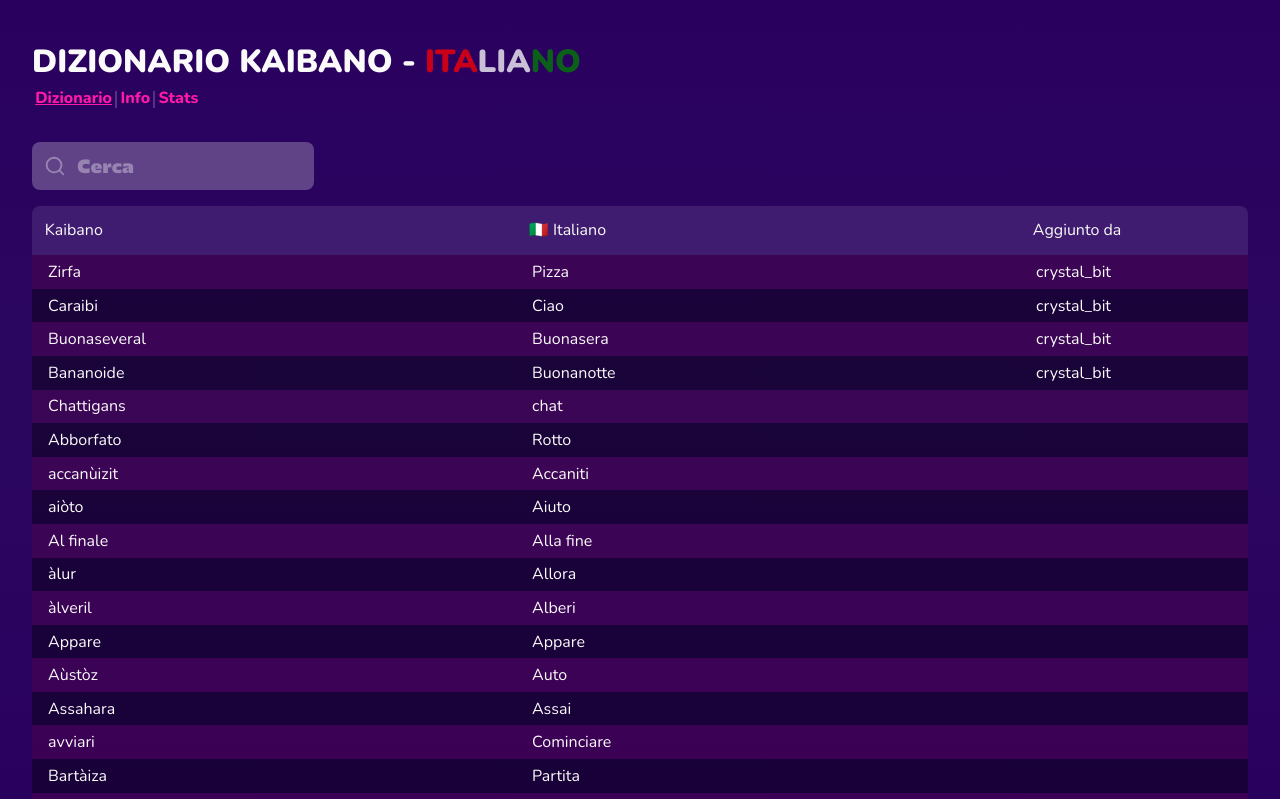
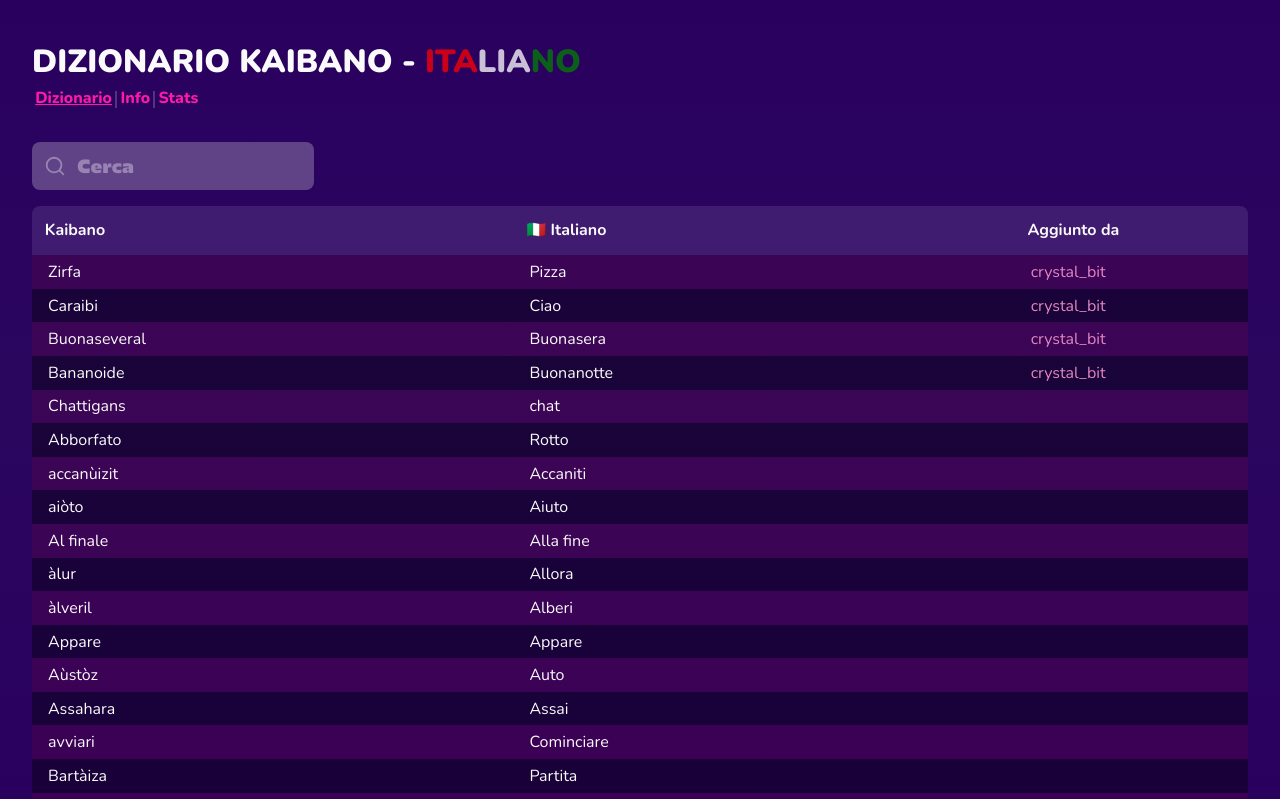
Before and after one commit to davcri/kaibano-dizionario, a Vue app: page /#/ in a window 1280 px wide. Shown: the top 799 px of the page. Built offline with nearby package versions, Linux system fonts and the light colour scheme; no server answers.

Commit message:
Little improvements

```diff
--- a/src/App.vue
+++ b/src/App.vue
@@ -52,8 +52,14 @@ a:hover {
 #app {
   max-width: 1280px;
   margin: 0 auto;
-  padding: 2rem;
+  padding: 0.8rem;
   font-weight: normal;
+}
+
+@media screen and (min-width: 480px) {
+  #app {
+    padding: 2rem;
+  }
 }
 
 .logo {
--- a/src/assets/base.css
+++ b/src/assets/base.css
@@ -1,6 +1,7 @@
 :root {
   --violet: #fe19a7;
   --violet-highlight: #ff49b9;
+  --violet-highlight-semitransparent: hsla(323, 100%, 64%, 50%);
   --link-muted: #e288c0;
   --dark: #2a1452;
   --accent: hsl(186, 99%, 55%);
--- a/src/components/Table.vue
+++ b/src/components/Table.vue
@@ -14,7 +14,11 @@
           v-for="(word, j) in words"
           :class="{ 'row-alternate': j % 2 === 0 }"
         >
-          <td v-for="field in Object.values(word)" @click="pronounce(field)">
+          <td
+            v-for="(field, k) of word"
+            @click="pronounce(field)"
+            :class="{ contributor: k === 'Aggiunto da' }"
+          >
             {{ field }}
           </td>
         </tr>
@@ -59,6 +63,7 @@ thead tr th {
   padding: 0.8em;
   z-index: 1;
   text-align: left;
+  font-weight: bold;
 
   position: sticky;
   top: 0;
@@ -81,6 +86,9 @@ td {
   padding: 0.3em;
   padding-left: 1em;
 }
+.contributor {
+  color: var(--link-muted);
+}
 
 tbody td:hover {
   background-color: #4e2e7a;
--- a/src/views/Stats.vue
+++ b/src/views/Stats.vue
@@ -63,7 +63,7 @@ export default {
 };
 </script>
 
-<style>
+<style scoped>
 .hl {
   background-color: var(--violet-highlight);
   color: var(--white);
@@ -72,6 +72,11 @@ export default {
   padding: 0.1em;
 }
 
+li {
+  margin-top: 0.5em;
+  margin-bottom: 0.5em;
+}
+
 .hl:hover {
   /* background-color: var(--violet-highlight); */
 }
--- a/src/views/about/Post1.vue
+++ b/src/views/about/Post1.vue
@@ -1,6 +1,6 @@
 <template>
   <div class="post">
-    <h3>25 Novembre 2021 - Kaibazionario v1.0.0</h3>
+    <h3>25 Novembre 2021 - Dizionario Kaibano v1.0.0</h3>
     <p class="written-by">
       Scritto da: <span class="author">Crystal Bit</span>
     </p>
@@ -46,7 +46,7 @@ div.post {
   margin-left: 0.2em;
 
   padding-right: 2em;
-  border-left: solid var(--link-muted) 4px;
+  border-left: solid var(--violet-highlight-semitransparent) 2px;
   margin-bottom: 1.5em;
 }
 </style>
```
